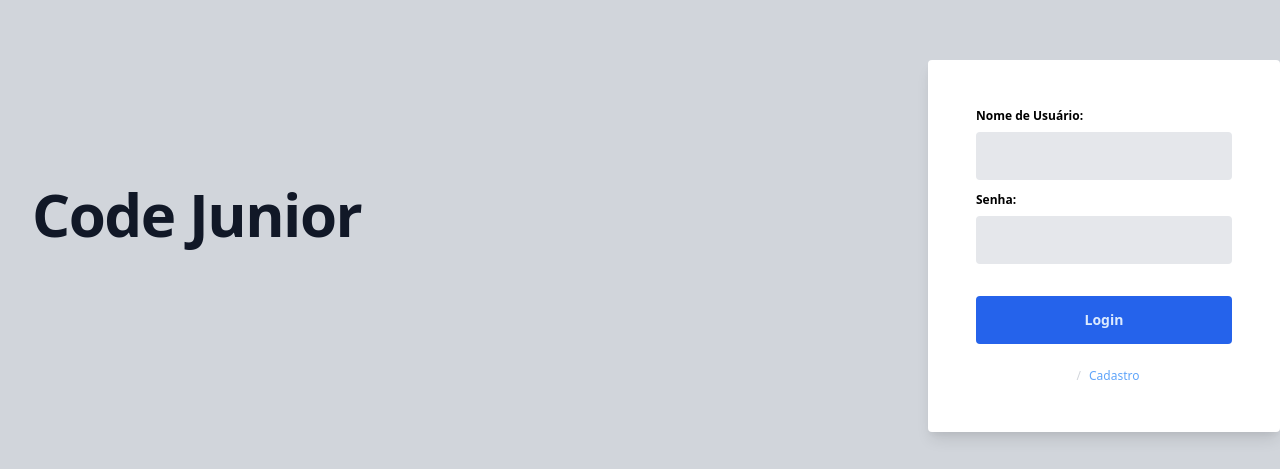
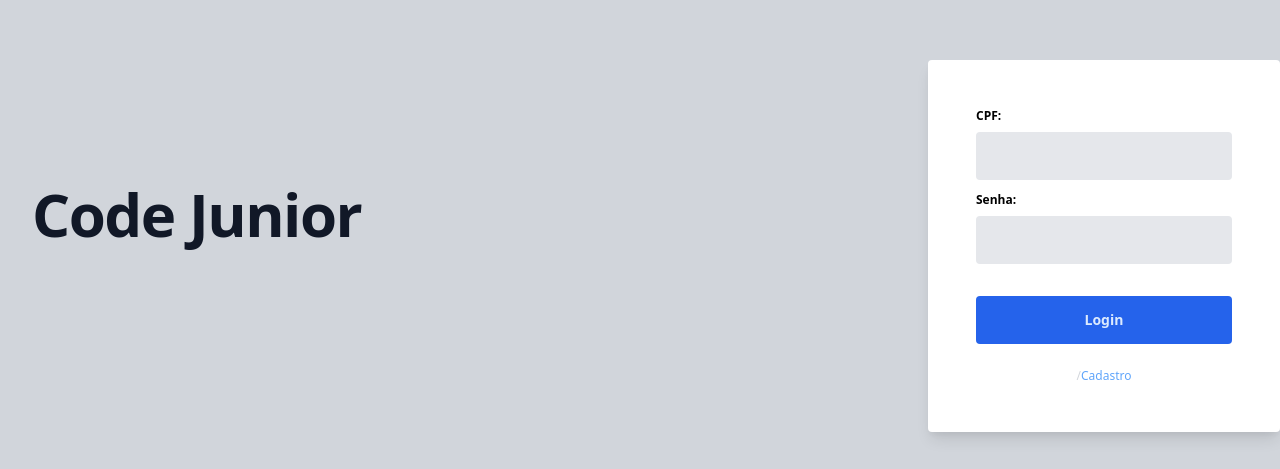
Before and after one commit to freitasanderson1/CodeJunior, a Django app: page /codejunior/login/ in a window 1280 px wide. Shown: the part 178-647 px from the top of the page. Run offline with Django 4.2, Linux system fonts and the light colour scheme.

Commit message:
🎨 Retirando margem entre botão de login e cadastro

```diff
--- a/codeJunior/cadastro/templates/cadastro/login.html
+++ b/codeJunior/cadastro/templates/cadastro/login.html
@@ -4,7 +4,7 @@
 <head>
     <meta charset="UTF-8">
     <meta name="viewport" content="width=device-width, initial-scale=1.0">
-    <title>Entrar</title>
+    <title>Login</title>
     <link href="https://cdn.jsdelivr.net/npm/tailwindcss@2.2.15/dist/tailwind.min.css" rel="stylesheet">
 </head>
 
@@ -22,10 +22,10 @@
                 <div class="min-h-screen flex items-center justify-center">
 
                     <form method="post" class="flex flex-col bg-white rounded shadow-lg p-12 mt-12">
-                        <label class="font-semibold text-xs" for="username">Nome de Usuário:</label>
+                        <label class="font-semibold text-xs" for="cpf">CPF:</label>
                         <input
                             class="flex items-center h-12 px-4 w-64 bg-gray-200 mt-2 rounded focus:outline-none focus:ring-2"
-                            name="username" id="username" type="text" required>
+                            name="cpf" id="cpf" type="text" required>
                         <label class="font-semibold text-xs mt-3" for="password">Senha:</label>
                         <input
                             class="flex items-center h-12 px-4 w-64 bg-gray-200 mt-2 rounded focus:outline-none focus:ring-2"
@@ -33,7 +33,7 @@
                         <button type="submit"
                             class="flex items-center justify-center h-12 px-6 w-64 bg-blue-600 mt-8 rounded font-semibold text-sm text-blue-100 hover:bg-blue-700">Login</button>
                         <div class="flex mt-6 justify-center text-xs">
-                            <span class="mx-2 text-gray-300">/</span>
+                            <span class=" text-gray-300">/</span>
                             <a href="#" class="text-blue-400 hover:text-blue-500">Cadastro</a>
                         </div>
                     </form>
```
